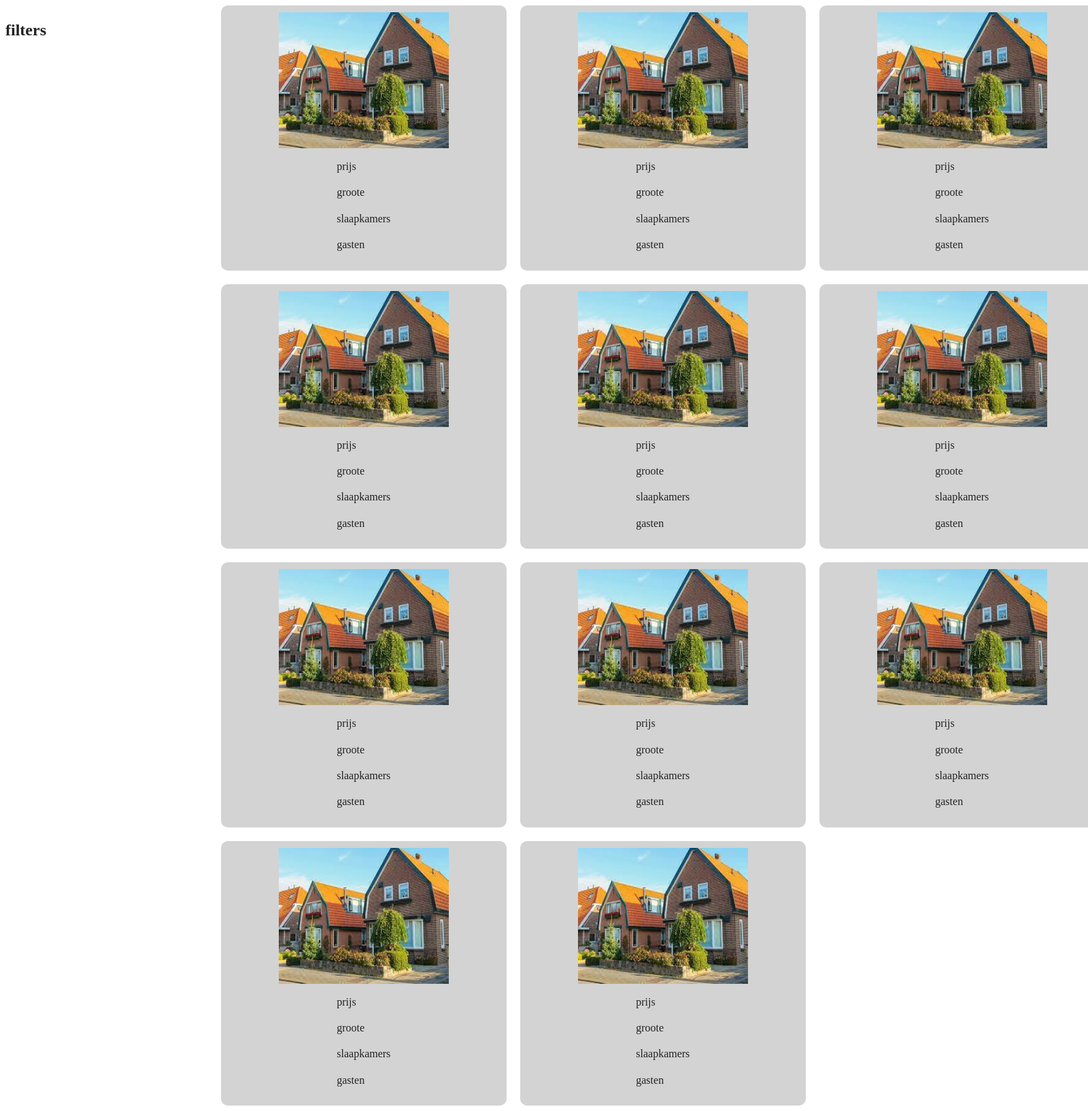
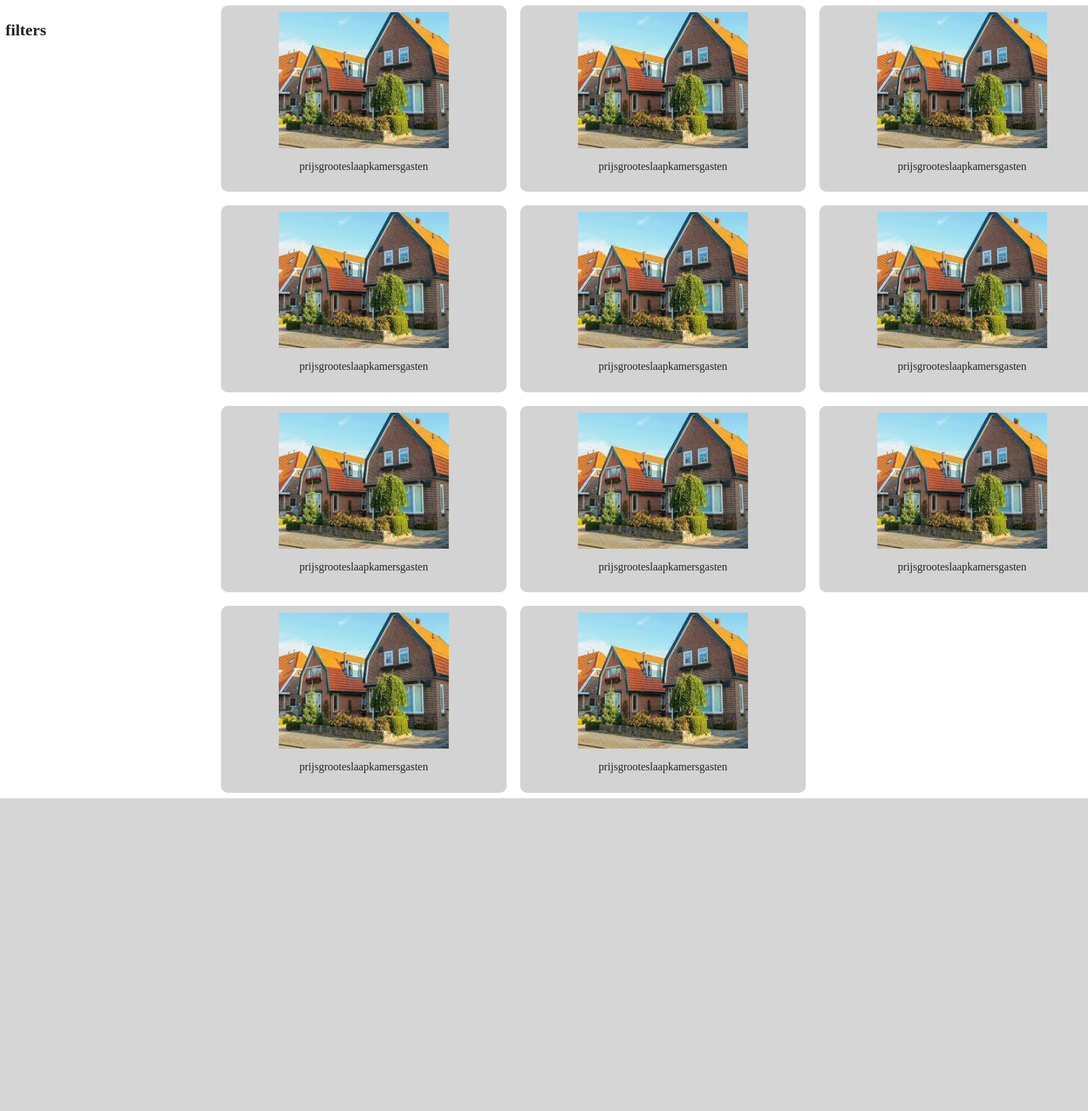
Before and after one commit to karim076/SnelKookPan-Group3, a PHP site: page /shop.php in a window 1600 px wide. Shown: the whole page at 68% size. After the commit the page ends 1174 px from the top, so only its background shows below. Run offline with PHP 8.4, Linux system fonts and the light colour scheme.

Commit message:
More styling

```diff
--- a/css/shop.css
+++ b/css/shop.css
@@ -106,7 +106,7 @@
         gap: 20px;
     }
     .big{
-      background: lightgray;
+      background : lightgray;
       width: 400px;
       height: auto;
       padding: 10px;
@@ -119,6 +119,13 @@
     .big img{
       width: 250px;
       height: 200px;
+    }
+    .desc{
+      display: flex;
+      flex-direction: row;
+    }
+    .spacing{
+      padding: 10px;
     }
   /* ==========================================================================
      Helper classes
```
